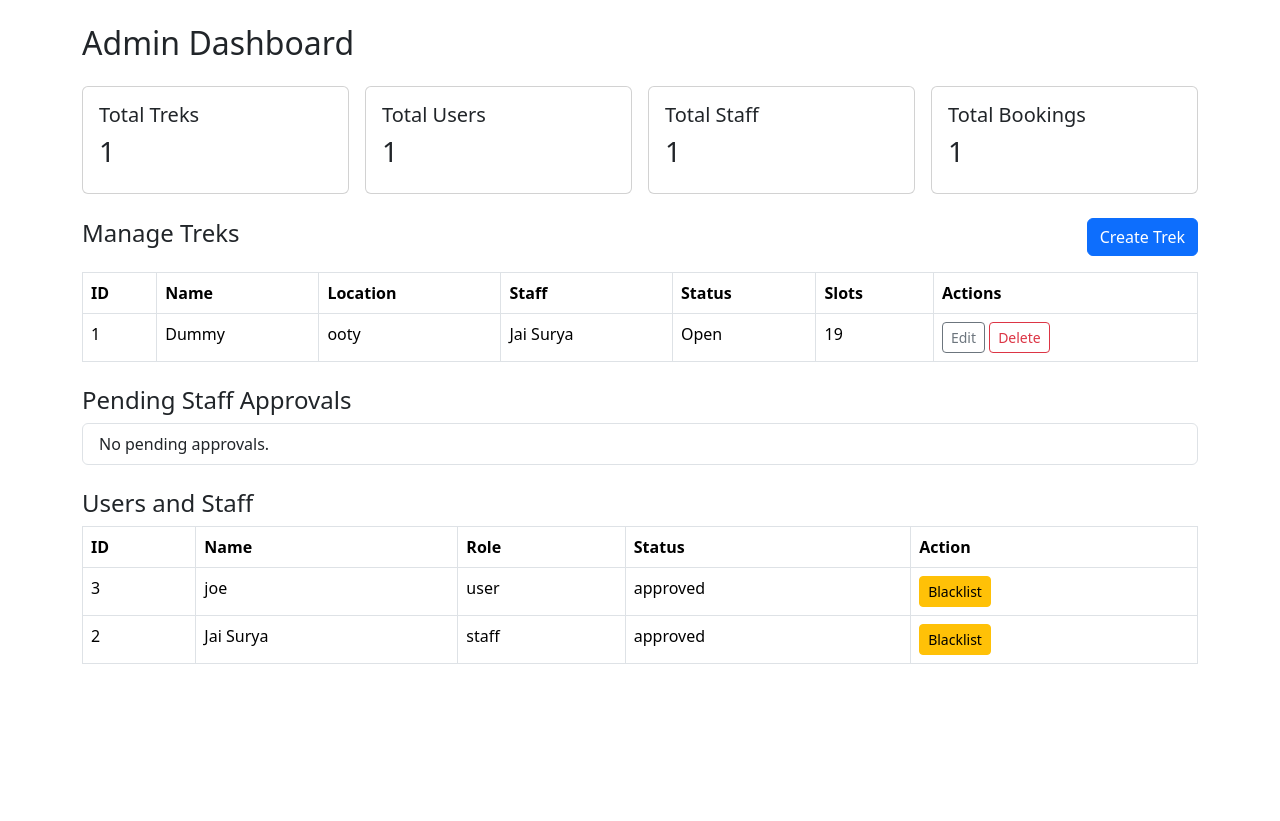
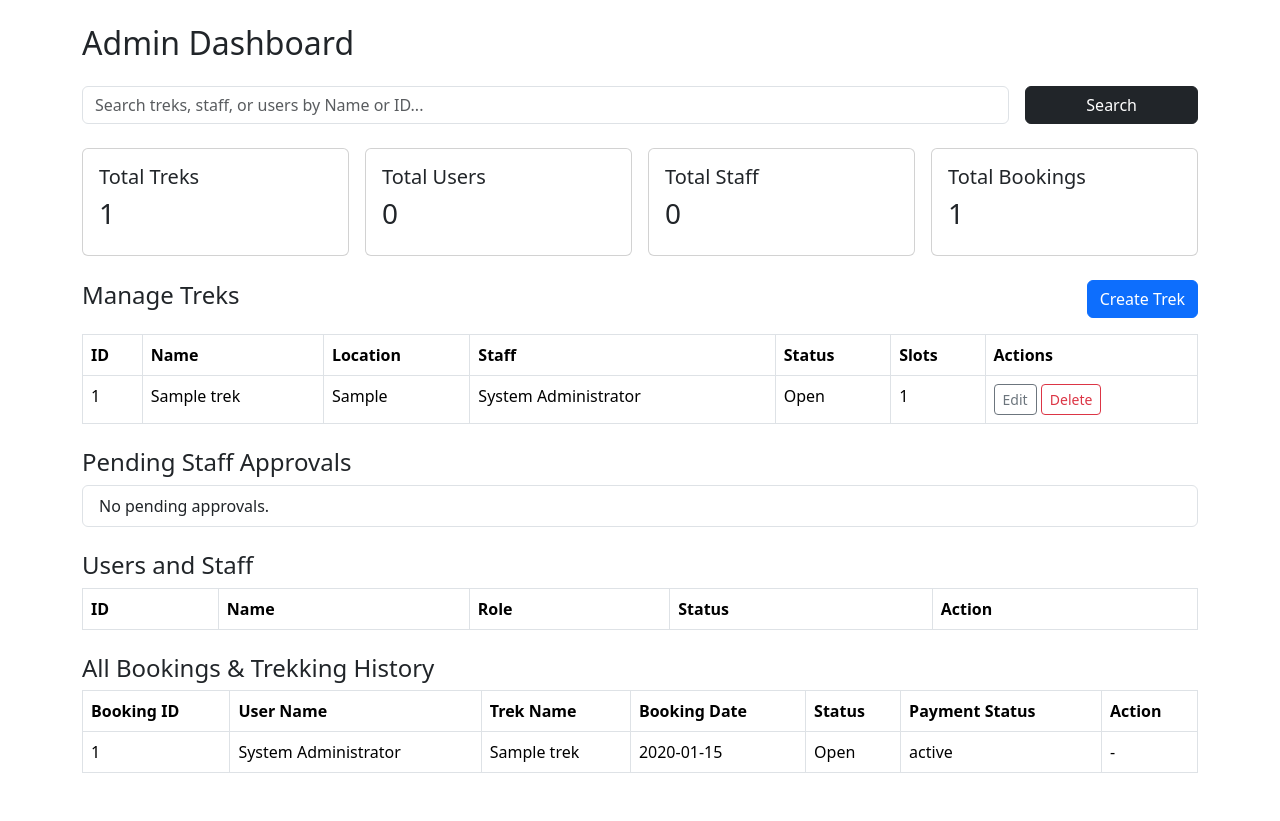
Before and after one commit to 24f2000459/Trekking_Management_System, a Flask app: page /dashboard in a window 1280 px wide. Shown: the part 56-877 px from the top of the page. Before the commit the page ends 720 px from the top, so only its background shows below. Run offline with Flask 3, Linux system fonts and the light colour scheme; a user stored in the database is signed in; data comes from the database, SQL or seed files in the repository; tables that the repository leaves empty hold one stand-in row (values such as "Sample post"); lists and menus that the app fills with data are empty.

Commit message:
small file update

```diff
--- a/main.py
+++ b/main.py
@@ -56,8 +56,17 @@ def init_db():
             trek_id INTEGER NOT NULL,
             booking_date TEXT NOT NULL,
             status TEXT NOT NULL DEFAULT 'Booked',
+            payment_status TEXT NOT NULL DEFAULT 'Pending',
             FOREIGN KEY (user_id) REFERENCES users(id),
             FOREIGN KEY (trek_id) REFERENCES treks(id)
+        );
+
+        CREATE TABLE IF NOT EXISTS staff_profiles (
+            id INTEGER PRIMARY KEY AUTOINCREMENT,
+            user_id INTEGER UNIQUE NOT NULL,
+            experience_years INTEGER DEFAULT 0,
+            specialties TEXT,
+            FOREIGN KEY (user_id) REFERENCES users(id) ON DELETE CASCADE
         );
         """
     )
@@ -116,8 +125,8 @@ def register():
         password = request.form["password"]
         role = request.form.get("role", "user")
 
-        if role not in {"user", "staff", "admin"}:
-            flash("Invalid role selected.", "danger")
+        if role not in {"user", "staff"}:
+            flash("Invalid role selected. Admin registration is not permitted.", "danger")
             return render_template("register.html")
 
         if not username or not full_name or not email or not password:
@@ -135,7 +144,7 @@ def register():
             return render_template("register.html")
 
         status = "pending" if role == "staff" else "active"
-        conn.execute(
+        cursor = conn.execute(
             """
             INSERT INTO users (username, full_name, email, phone, password_hash, role, status, created_at)
             VALUES (?, ?, ?, ?, ?, ?, ?, ?)
@@ -151,6 +160,12 @@ def register():
                 datetime.now().strftime("%Y-%m-%d %H:%M:%S"),
             ),
         )
+        if role == "staff":
+            user_id = cursor.lastrowid
+            conn.execute(
+                "INSERT INTO staff_profiles (user_id, experience_years, specialties) VALUES (?, ?, ?)",
+                (user_id, 0, ""),
+            )
         conn.commit()
         conn.close()
 
@@ -174,11 +189,11 @@ def login():
         conn.close()
 
         if user and user["password_hash"] == hash_password(password):
+            if user["status"] == "blacklisted":
+                flash("Your account has been blacklisted.", "danger")
+                return render_template("login.html")
             if user["role"] == "staff" and user["status"] != "approved":
                 flash("Your staff account is still pending approval.", "warning")
-                return render_template("login.html")
-            if user["status"] == "blacklisted":
-                flash("Your account has been blacklisted.", "danger")
                 return render_template("login.html")
 
             session.clear()
@@ -205,17 +220,60 @@ def dashboard():
 
     conn = get_db()
     if g.user["role"] == "admin":
+        search = request.args.get("search", "").strip()
+
+        # Stats
         total_treks = conn.execute("SELECT COUNT(*) AS count FROM treks").fetchone()["count"]
         total_users = conn.execute("SELECT COUNT(*) AS count FROM users WHERE role = 'user'").fetchone()["count"]
         total_staff = conn.execute("SELECT COUNT(*) AS count FROM users WHERE role = 'staff'").fetchone()["count"]
         total_bookings = conn.execute("SELECT COUNT(*) AS count FROM bookings").fetchone()["count"]
-        treks = conn.execute(
-            "SELECT t.*, u.full_name AS staff_name FROM treks t LEFT JOIN users u ON t.assigned_staff_id = u.id ORDER BY t.id DESC"
-        ).fetchall()
+
+        # Treks query with search option
+        if search:
+            treks = conn.execute(
+                """
+                SELECT t.*, u.full_name AS staff_name
+                FROM treks t
+                LEFT JOIN users u ON t.assigned_staff_id = u.id
+                WHERE t.name LIKE ? OR t.location LIKE ? OR CAST(t.id AS TEXT) = ?
+                ORDER BY t.id DESC
+                """,
+                (f"%{search}%", f"%{search}%", search),
+            ).fetchall()
+        else:
+            treks = conn.execute(
+                "SELECT t.*, u.full_name AS staff_name FROM treks t LEFT JOIN users u ON t.assigned_staff_id = u.id ORDER BY t.id DESC"
+            ).fetchall()
+
+        # Users and staff query with search option
+        if search:
+            users = conn.execute(
+                """
+                SELECT * FROM users
+                WHERE role != 'admin' AND (full_name LIKE ? OR username LIKE ? OR CAST(id AS TEXT) = ?)
+                ORDER BY id DESC
+                """,
+                (f"%{search}%", f"%{search}%", search),
+            ).fetchall()
+        else:
+            users = conn.execute("SELECT * FROM users WHERE role != 'admin' ORDER BY id DESC").fetchall()
+
+        # Pending staff
         pending_staff = conn.execute(
             "SELECT * FROM users WHERE role = 'staff' AND status = 'pending' ORDER BY id DESC"
         ).fetchall()
-        users = conn.execute("SELECT * FROM users WHERE role != 'admin' ORDER BY id DESC").fetchall()
+
+        # Bookings history
+        bookings = conn.execute(
+            """
+            SELECT b.*, u.full_name AS user_name, t.name AS trek_name
+            FROM bookings b
+            JOIN users u ON b.user_id = u.id
+            JOIN treks t ON b.trek_id = t.id
+            ORDER BY b.id DESC
+            """
+        ).fetchall()
+
         conn.close()
         return render_template(
             "dashboard.html",
@@ -229,32 +287,69 @@ def dashboard():
             treks=treks,
             pending_staff=pending_staff,
             users=users,
+            bookings=bookings,
+            search=search,
         )
 
     if g.user["role"] == "staff":
+        # Treks with participant counts
         treks = conn.execute(
-            "SELECT * FROM treks WHERE assigned_staff_id = ? ORDER BY id DESC",
+            """
+            SELECT t.*, COUNT(b.id) AS participant_count
+            FROM treks t
+            LEFT JOIN bookings b ON t.id = b.trek_id AND b.status = 'Booked'
+            WHERE t.assigned_staff_id = ?
+            GROUP BY t.id
+            ORDER BY t.id DESC
+            """,
             (g.user["id"],),
         ).fetchall()
-        participants = []
-        for trek in treks:
-            bookings = conn.execute(
-                "SELECT b.*, u.full_name FROM bookings b JOIN users u ON b.user_id = u.id WHERE b.trek_id = ?",
-                (trek["id"],),
-            ).fetchall()
-            participants.extend(bookings)
+
+        # Participants list for assigned treks (with trek name)
+        participants = conn.execute(
+            """
+            SELECT b.*, u.full_name, t.name AS trek_name
+            FROM bookings b
+            JOIN users u ON b.user_id = u.id
+            JOIN treks t ON b.trek_id = t.id
+            WHERE t.assigned_staff_id = ?
+            ORDER BY b.id DESC
+            """,
+            (g.user["id"],),
+        ).fetchall()
+
         conn.close()
         return render_template("dashboard.html", role="staff", treks=treks, participants=participants)
 
-    treks = conn.execute(
-        "SELECT * FROM treks WHERE status IN ('Approved','Open') ORDER BY id DESC"
-    ).fetchall()
+    # User Role
+    search = request.args.get("search", "").strip()
+    difficulty = request.args.get("difficulty", "").strip()
+
+    query = "SELECT * FROM treks WHERE status IN ('Approved', 'Open')"
+    params = []
+    if search:
+        query += " AND (name LIKE ? OR location LIKE ?)"
+        params.extend([f"%{search}%", f"%{search}%"])
+    if difficulty:
+        query += " AND difficulty = ?"
+        params.append(difficulty)
+    query += " ORDER BY id DESC"
+
+    treks = conn.execute(query, params).fetchall()
+
     bookings = conn.execute(
         "SELECT b.*, t.name AS trek_name FROM bookings b JOIN treks t ON b.trek_id = t.id WHERE b.user_id = ? ORDER BY b.id DESC",
         (g.user["id"],),
     ).fetchall()
     conn.close()
-    return render_template("dashboard.html", role="user", treks=treks, bookings=bookings)
+    return render_template(
+        "dashboard.html",
+        role="user",
+        treks=treks,
+        bookings=bookings,
+        search=search,
+        difficulty=difficulty,
+    )
 
 
 @app.route("/treks/new", methods=["GET", "POST"])
@@ -390,6 +485,22 @@ def restore_user(user_id):
     return redirect(url_for("dashboard"))
 
 
+@app.route("/admin/delete-user/<int:user_id>", methods=["POST"])
+def delete_user(user_id):
+    if g.user is None or g.user["role"] != "admin":
+        flash("Access denied.", "danger")
+        return redirect(url_for("dashboard"))
+
+    conn = get_db()
+    conn.execute("DELETE FROM bookings WHERE user_id = ?", (user_id,))
+    conn.execute("DELETE FROM staff_profiles WHERE user_id = ?", (user_id,))
+    conn.execute("DELETE FROM users WHERE id = ?", (user_id,))
+    conn.commit()
+    conn.close()
+    flash("User account deleted successfully.", "success")
+    return redirect(url_for("dashboard"))
+
+
 @app.route("/staff/treks/<int:trek_id>/update", methods=["POST"])
 def update_trek(trek_id):
     if g.user is None or g.user["role"] != "staff":
@@ -455,6 +566,37 @@ def book_trek(trek_id):
     return redirect(url_for("dashboard"))
 
 
+@app.route("/bookings/<int:booking_id>/cancel", methods=["POST"])
+def cancel_booking(booking_id):
+    if g.user is None:
+        return redirect(url_for("login"))
+
+    conn = get_db()
+    booking = conn.execute("SELECT * FROM bookings WHERE id = ?", (booking_id,)).fetchone()
+    if not booking:
+        conn.close()
+        flash("Booking not found.", "danger")
+        return redirect(url_for("dashboard"))
+
+    if g.user["role"] != "admin" and booking["user_id"] != g.user["id"]:
+        conn.close()
+        flash("Access denied.", "danger")
+        return redirect(url_for("dashboard"))
+
+    # If it was already cancelled, don't allow cancelling again
+    if booking["status"] == "Cancelled":
+        conn.close()
+        flash("Booking is already cancelled.", "warning")
+        return redirect(url_for("dashboard"))
+
+    conn.execute("UPDATE bookings SET status = 'Cancelled' WHERE id = ?", (booking_id,))
+    conn.execute("UPDATE treks SET available_slots = available_slots + 1 WHERE id = ?", (booking["trek_id"],))
+    conn.commit()
+    conn.close()
+    flash("Booking cancelled successfully.", "success")
+    return redirect(url_for("dashboard"))
+
+
 @app.route("/profile", methods=["GET", "POST"])
 def profile():
     if g.user is None:
--- a/templates/dashboard.html
+++ b/templates/dashboard.html
@@ -26,6 +26,17 @@
 
       {% if role == 'admin' %}
         <h2 class="mb-4">Admin Dashboard</h2>
+
+        <!-- Admin Search Form -->
+        <form method="get" action="{{ url_for('dashboard') }}" class="row g-3 mb-4">
+          <div class="col-md-10">
+            <input type="text" name="search" class="form-control" placeholder="Search treks, staff, or users by Name or ID..." value="{{ search or '' }}">
+          </div>
+          <div class="col-md-2">
+            <button type="submit" class="btn btn-dark w-100">Search</button>
+          </div>
+        </form>
+
         <div class="row g-3 mb-4">
           <div class="col-md-3"><div class="card p-3"><h5>Total Treks</h5><h3>{{ stats.treks }}</h3></div></div>
           <div class="col-md-3"><div class="card p-3"><h5>Total Users</h5><h3>{{ stats.users }}</h3></div></div>
@@ -51,7 +62,7 @@
               <td>
                 <a class="btn btn-sm btn-outline-secondary" href="{{ url_for('edit_trek', trek_id=trek.id) }}">Edit</a>
                 <form method="post" action="{{ url_for('delete_trek', trek_id=trek.id) }}" style="display:inline;">
-                  <button class="btn btn-sm btn-outline-danger" type="submit">Delete</button>
+                  <button class="btn btn-sm btn-outline-danger" type="submit" onclick="return confirm('Delete this trek?');">Delete</button>
                 </form>
               </td>
             </tr>
@@ -74,7 +85,7 @@
         </ul>
 
         <h4>Users and Staff</h4>
-        <table class="table table-bordered">
+        <table class="table table-bordered mb-4">
           <thead><tr><th>ID</th><th>Name</th><th>Role</th><th>Status</th><th>Action</th></tr></thead>
           <tbody>
             {% for user in users %}
@@ -90,14 +101,46 @@
                 </form>
                 {% else %}
                 <form method="post" action="{{ url_for('restore_user', user_id=user.id) }}" style="display:inline;">
-                  <button class="btn btn-sm btn-success" type="submit">Approve Again</button>
+                  <button class="btn btn-sm btn-success" type="submit">Restore</button>
                 </form>
                 {% endif %}
+                <form method="post" action="{{ url_for('delete_user', user_id=user.id) }}" style="display:inline;" onsubmit="return confirm('Are you sure you want to permanently delete this user?');">
+                  <button class="btn btn-sm btn-danger" type="submit">Delete</button>
+                </form>
               </td>
             </tr>
             {% endfor %}
           </tbody>
         </table>
+
+        <h4 class="mt-4">All Bookings & Trekking History</h4>
+        <table class="table table-bordered mb-4">
+          <thead><tr><th>Booking ID</th><th>User Name</th><th>Trek Name</th><th>Booking Date</th><th>Status</th><th>Payment Status</th><th>Action</th></tr></thead>
+          <tbody>
+            {% for booking in bookings %}
+            <tr>
+              <td>{{ booking.id }}</td>
+              <td>{{ booking.user_name }}</td>
+              <td>{{ booking.trek_name }}</td>
+              <td>{{ booking.booking_date }}</td>
+              <td>{{ booking.status }}</td>
+              <td>{{ booking.payment_status }}</td>
+              <td>
+                {% if booking.status == 'Booked' %}
+                <form method="post" action="{{ url_for('cancel_booking', booking_id=booking.id) }}" style="display:inline;">
+                  <button class="btn btn-sm btn-outline-danger" type="submit">Cancel</button>
+                </form>
+                {% else %}
+                -
+                {% endif %}
+              </td>
+            </tr>
+            {% else %}
+            <tr><td colspan="7">No bookings found in the system.</td></tr>
+            {% endfor %}
+          </tbody>
+        </table>
+
       {% elif role == 'staff' %}
         <h2 class="mb-4">Staff Dashboard</h2>
         <div class="row g-3 mb-4">
@@ -106,18 +149,24 @@
               <div class="card p-3">
                 <h5>{{ trek.name }}</h5>
                 <p class="mb-1">Location: {{ trek.location }}</p>
-                <p class="mb-1">Slots: {{ trek.available_slots }}</p>
-                <p class="mb-1">Status: {{ trek.status }}</p>
-                <form method="post" action="{{ url_for('update_trek', trek_id=trek.id) }}">
+                <p class="mb-1">Available Slots: {{ trek.available_slots }}</p>
+                <p class="mb-1">Registered Trekkers: {{ trek.participant_count }}</p>
+                <p class="mb-1">Status: <span class="badge bg-secondary">{{ trek.status }}</span></p>
+                <form method="post" action="{{ url_for('update_trek', trek_id=trek.id) }}" class="mt-3">
                   <div class="mb-2">
-                    <label class="form-label">Available Slots</label>
-                    <input type="number" class="form-control" name="available_slots" value="{{ trek.available_slots }}" required>
+                    <label class="form-label text-muted small">Available Slots</label>
+                    <input type="number" class="form-control form-control-sm" name="available_slots" value="{{ trek.available_slots }}" required>
                   </div>
                   <div class="mb-2">
-                    <label class="form-label">Status</label>
-                    <select class="form-select" name="status">
+                    <label class="form-label text-muted small">Trek Status</label>
+                    <select class="form-select form-select-sm" name="status">
+                      <option value="Pending" {% if trek.status == 'Pending' %}selected{% endif %}>Pending</option>
+                      <option value="Approved" {% if trek.status == 'Approved' %}selected{% endif %}>Approved</option>
                       <option value="Open" {% if trek.status == 'Open' %}selected{% endif %}>Open</option>
                       <option value="Closed" {% if trek.status == 'Closed' %}selected{% endif %}>Closed</option>
+                      <option value="Started" {% if trek.status == 'Started' %}selected{% endif %}>Started</option>
+                      <option value="Ongoing" {% if trek.status == 'Ongoing' %}selected{% endif %}>Ongoing</option>
+                      <option value="Completed" {% if trek.status == 'Completed' %}selected{% endif %}>Completed</option>
                     </select>
                   </div>
                   <button class="btn btn-primary btn-sm" type="submit">Update</button>
@@ -134,14 +183,34 @@
           <thead><tr><th>Name</th><th>Trek</th><th>Status</th></tr></thead>
           <tbody>
             {% for participant in participants %}
-            <tr><td>{{ participant.full_name }}</td><td>{{ participant.trek_name or 'Unknown' }}</td><td>{{ participant.status }}</td></tr>
+            <tr><td>{{ participant.full_name }}</td><td>{{ participant.trek_name }}</td><td>{{ participant.status }}</td></tr>
             {% else %}
             <tr><td colspan="3">No participants yet.</td></tr>
             {% endfor %}
           </tbody>
         </table>
+
       {% else %}
         <h2 class="mb-4">User Dashboard</h2>
+
+        <!-- User Search & Filter Form -->
+        <form method="get" action="{{ url_for('dashboard') }}" class="row g-3 mb-4">
+          <div class="col-md-6">
+            <input type="text" name="search" class="form-control" placeholder="Search treks by name or location..." value="{{ search or '' }}">
+          </div>
+          <div class="col-md-4">
+            <select name="difficulty" class="form-select">
+              <option value="">All Difficulties</option>
+              <option value="Easy" {% if difficulty == 'Easy' %}selected{% endif %}>Easy</option>
+              <option value="Moderate" {% if difficulty == 'Moderate' %}selected{% endif %}>Moderate</option>
+              <option value="Hard" {% if difficulty == 'Hard' %}selected{% endif %}>Hard</option>
+            </select>
+          </div>
+          <div class="col-md-2">
+            <button type="submit" class="btn btn-primary w-100">Filter</button>
+          </div>
+        </form>
+
         <div class="row g-3 mb-4">
           {% for trek in treks %}
             <div class="col-md-6">
@@ -151,24 +220,41 @@
                 <p class="mb-1">Difficulty: {{ trek.difficulty }}</p>
                 <p class="mb-1">Slots: {{ trek.available_slots }}</p>
                 <p class="mb-1">Status: {{ trek.status }}</p>
+                {% if trek.status == 'Open' and trek.available_slots > 0 %}
                 <form method="post" action="{{ url_for('book_trek', trek_id=trek.id) }}">
-                  <button class="btn btn-success btn-sm" type="submit">Book Trek</button>
+                  <button class="btn btn-success btn-sm mt-2" type="submit">Book Trek</button>
                 </form>
+                {% else %}
+                <button class="btn btn-secondary btn-sm mt-2" disabled>Booking Unavailable</button>
+                {% endif %}
               </div>
             </div>
           {% else %}
-            <div class="col-12"><div class="alert alert-info">No open treks available.</div></div>
+            <div class="col-12"><div class="alert alert-info">No treks matching your search.</div></div>
           {% endfor %}
         </div>
 
-        <h4>Your Bookings</h4>
+        <h4>Your Bookings & Trekking History</h4>
         <table class="table table-bordered">
-          <thead><tr><th>Trek</th><th>Status</th><th>Date</th></tr></thead>
+          <thead><tr><th>Trek</th><th>Status</th><th>Date</th><th>Action</th></tr></thead>
           <tbody>
             {% for booking in bookings %}
-            <tr><td>{{ booking.trek_name }}</td><td>{{ booking.status }}</td><td>{{ booking.booking_date }}</td></tr>
+            <tr>
+              <td>{{ booking.trek_name }}</td>
+              <td>{{ booking.status }}</td>
+              <td>{{ booking.booking_date }}</td>
+              <td>
+                {% if booking.status == 'Booked' %}
+                <form method="post" action="{{ url_for('cancel_booking', booking_id=booking.id) }}" style="display:inline;">
+                  <button class="btn btn-sm btn-outline-danger" type="submit" onclick="return confirm('Cancel this booking?');">Cancel Booking</button>
+                </form>
+                {% else %}
+                -
+                {% endif %}
+              </td>
+            </tr>
             {% else %}
-            <tr><td colspan="3">No bookings yet.</td></tr>
+            <tr><td colspan="4">No bookings yet.</td></tr>
             {% endfor %}
           </tbody>
         </table>
--- a/templates/register.html
+++ b/templates/register.html
@@ -50,7 +50,6 @@
                   <select class="form-select" name="role">
                     <option value="user">User</option>
                     <option value="staff">Trek Staff</option>
-                    <option value="admin">Admin</option>
                   </select>
                 </div>
                 <button type="submit" class="btn btn-success w-100">Register</button>
```
Also changed, not shown: README.md, database.db (deleted), trekking.db.
